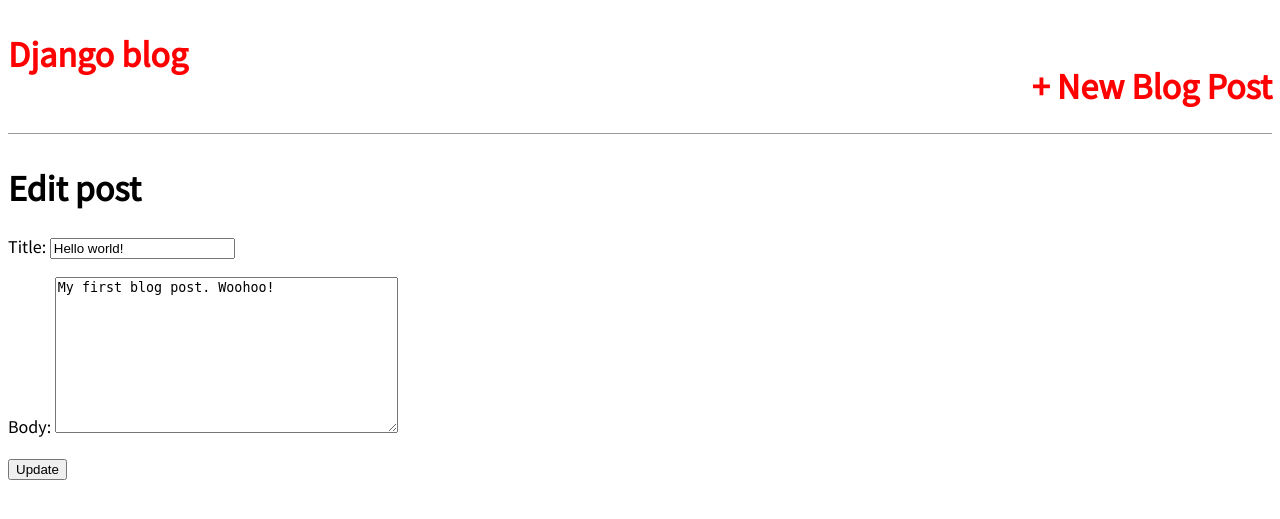
After one commit to SebastianDahlin/blog_app_vincent, a Django app: page /post/1/edit/ in a window 1280 px wide. The commit adds this page. Shown: the top 519 px of the page. Run offline with Django 3.2, Linux system fonts and the light colour scheme; data comes from the database, SQL or seed files in the repository; both versions use the stored data as it was after the commit.

Commit message:
Next: Fix bug that makes edit not work. /SD

```diff
--- a/blog/models.py
+++ b/blog/models.py
@@ -1,4 +1,5 @@
 from django.db import models
+from django.urls import reverse
 
 class Post(models.Model):
     title = models.CharField(max_length=200)
@@ -10,3 +11,6 @@
 
     def __str__(self):
         return self.title
+
+    def get_absolute_url(self):
+        return reverse('post_detail', args=[str(self.id)])
--- a/blog/urls.py
+++ b/blog/urls.py
@@ -1,7 +1,9 @@
 from django.urls import path
-from .views import BlogListView, BlogDetailView
+from .views import BlogListView, BlogDetailView, BlogCreateView, BlogUpdateView
 
 urlpatterns = [
     path('', BlogListView.as_view(), name='home'),
-    path('post/<int:pk>/', BlogDetailView.as_view(), name='post_detail')
+    path('post/<int:pk>/', BlogDetailView.as_view(), name='post_detail'),
+    path('post/new', BlogCreateView.as_view(), name='post_new'),
+    path('post/<int:pk>/edit/', BlogUpdateView.as_view(), name='post_edit'),
 ]
--- a/blog/views.py
+++ b/blog/views.py
@@ -1,4 +1,5 @@
 from django.views.generic import ListView, DetailView
+from django.views.generic.edit import CreateView, UpdateView
 from .models import Post
 
 class BlogListView(ListView):
@@ -9,4 +10,14 @@
     model = Post
     template_name = 'post_detail.html'
 
+class BlogCreateView(CreateView):
+    model = Post
+    template_name = 'post_new.html'
+    fields = ['title', 'author', 'body']
+
+class BlogUpdateView(UpdateView):
+    model = Post
+    template_name = 'post_edit.html'
+    fields = ['title', 'body']
+
 # Create your views here.
--- a/templates/base.html
+++ b/templates/base.html
@@ -8,7 +8,12 @@
 </head>
 <body>
     <header>
-        <h1><a href="{% url 'home' %}">Django blog</a></h1>
+        <div class="nav-left">
+            <h1><a href="{% url 'home' %}">Django blog</a></h1>
+        </div>
+        <div class="nav-right">
+            <h1><a href="{% url 'post_new' %}">+ New Blog Post</a></h1>
+        </div>
     </header>
     <div>
         {% block content %}
--- a/templates/post_detail.html
+++ b/templates/post_detail.html
@@ -6,4 +6,6 @@
     <p>{{ post.body }}</p>
 </div>
 
+<a href="{% url 'post-edit' post.pk %}">+ Edit Blog Post</a>
+
 {% endblock content %}
--- /dev/null
+++ b/templates/post_edit.html
@@ -0,0 +1,9 @@
+{% extends 'base.html' %}
+
+{% block content %}
+<h1>Edit post</h1>
+<form action="" method="post">{% csrf_token %}
+    {{ form.as_p}}
+    <input type="submit" value="Update"/>
+</form>
+{% endblock content %}
```
Also changed, not shown: templates/post_new.html (added, +8 -0 lines), db.sqlite3.
